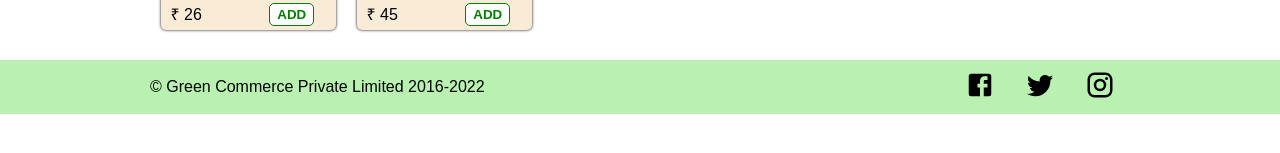
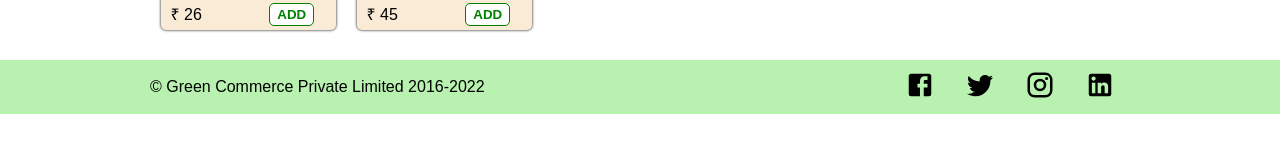
Before and after one commit to muhsintt777/Grocery-Delivery, a React (Create React App) app: page /fruits in a window 1280 px wide. Shown: the part 637-790 px from the top of the page. Built offline with nearby package versions, Linux system fonts and the light colour scheme.

Commit message:
footer all icons added

```diff
--- a/src/Components/Footer/Footer.jsx
+++ b/src/Components/Footer/Footer.jsx
@@ -1,6 +1,7 @@
 import React from "react";
 import FacebookIcon from "../../assets/icons/FacebookIcon";
 import InstagramIcon from "../../assets/icons/InstagramIcon";
+import LinkedInIcon from "../../assets/icons/LinkedInIcon";
 import TwitterIcon from "../../assets/icons/TwitterIcon";
 import "./Footer.css";
 
@@ -20,6 +21,9 @@ function Footer() {
         <div className="footer_icon_container">
           <InstagramIcon />
         </div>
+        <div className="footer_icon_container">
+          <LinkedInIcon />
+        </div>
       </div>
     </div>
   );
--- /dev/null
+++ b/src/assets/icons/LinkedInIcon.jsx
@@ -0,0 +1,13 @@
+import React from "react";
+
+function LinkedInIcon({ size = "30px" }) {
+  return (
+    <div style={{ width: size }}>
+      <svg viewBox="0 0 24 24">
+        <path d="M19 3a2 2 0 0 1 2 2v14a2 2 0 0 1-2 2H5a2 2 0 0 1-2-2V5a2 2 0 0 1 2-2h14m-.5 15.5v-5.3a3.26 3.26 0 0 0-3.26-3.26c-.85 0-1.84.52-2.32 1.3v-1.11h-2.79v8.37h2.79v-4.93c0-.77.62-1.4 1.39-1.4a1.4 1.4 0 0 1 1.4 1.4v4.93h2.79M6.88 8.56a1.68 1.68 0 0 0 1.68-1.68c0-.93-.75-1.69-1.68-1.69a1.69 1.69 0 0 0-1.69 1.69c0 .93.76 1.68 1.69 1.68m1.39 9.94v-8.37H5.5v8.37h2.77z"></path>
+      </svg>
+    </div>
+  );
+}
+
+export default LinkedInIcon;
```
